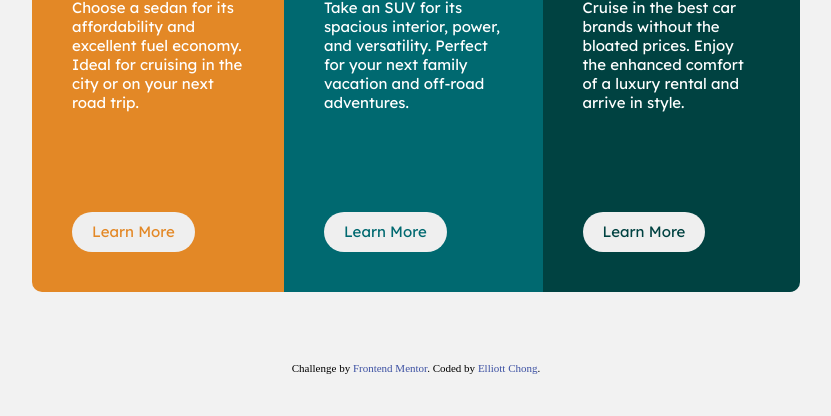
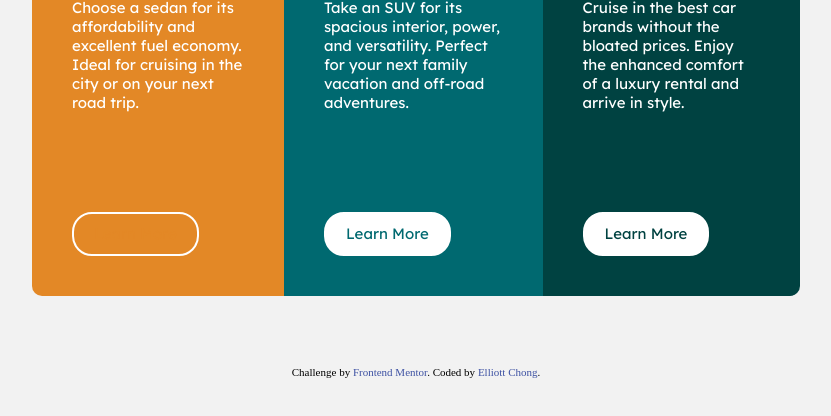
Before and after one commit to Elliott-Chong/Elliott-Chong.github.io, a plain HTML site: page index.html in a window 1280 px wide. In both pictures the pointer is over the button 357 px from the left and 496 px from the top of the page. Shown: the part 264-680 px from the top of the page, without its empty margins (224-1055 px from the left). Drawn offline with Linux system fonts and the light colour scheme.

Commit message:
update button

```diff
--- a/style.css
+++ b/style.css
@@ -57,9 +57,12 @@ button{
     margin-top: 20px;
     border-radius: 20px;
     height:30px;
+    border:2px solid white;
     padding: 20px;
     text-align: center;
     line-height: 0px;
+    background-color: white;
+
 }
 
 .orange-text{
@@ -69,8 +72,15 @@ button{
     color: hsl(184, 100%, 22%);
 }
 .dark-text{
-     color: hsl(179, 100%, 13%);
+    color: hsl(179, 100%, 13%);
 }
+
+button:hover{
+    background-color: transparent;
+    color:white !important;
+}
+
+
 
 @media (min-width: 1100px) {
     .container{
```
